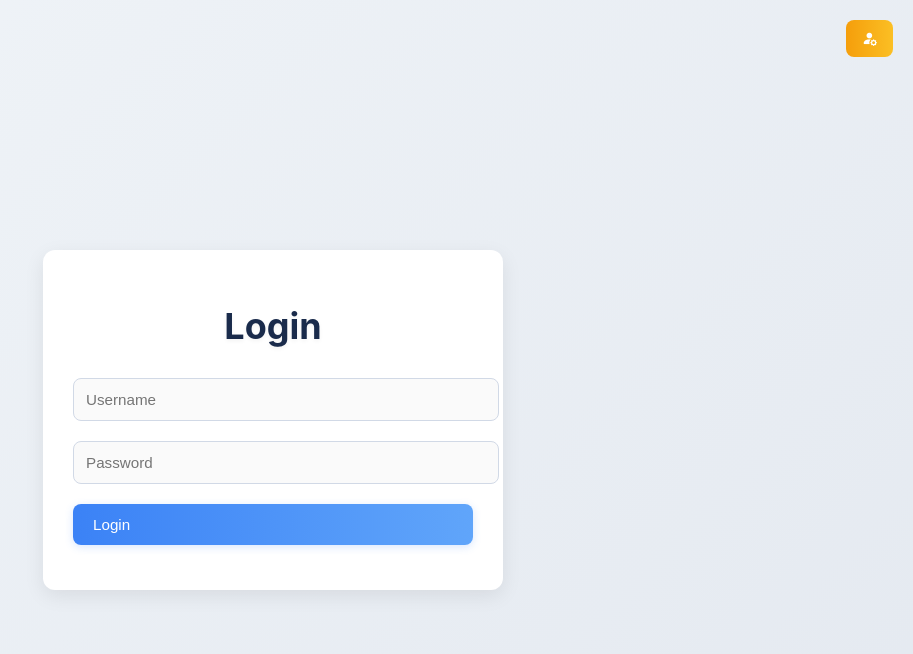
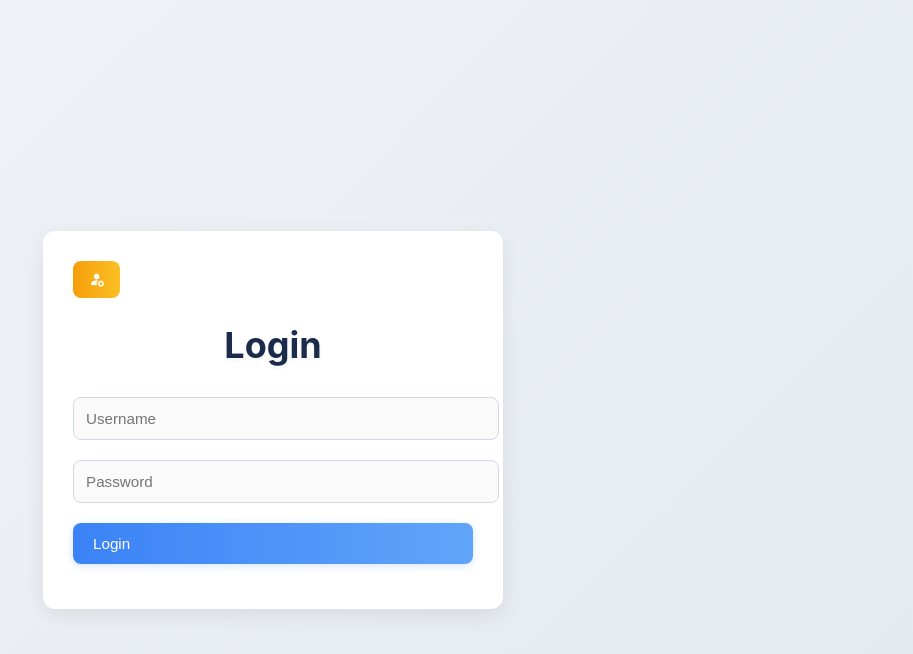
Before and after one commit to Peerasanti/Evaluation-Management-System, a plain HTML site: page Evaluation_Management_System/index.html in a window 1280 px wide. Shown: the whole page, without its empty margins (367-1280 px from the left). Drawn offline with nearby package versions, Linux system fonts and the light colour scheme.

Commit message:
fixed admin config pop-up position

```diff
--- a/Evaluation_Management_System/index.html
+++ b/Evaluation_Management_System/index.html
@@ -109,11 +109,12 @@
                 background: linear-gradient(90deg, #f59e0b, #fbbf24); /* Gradient เหลือง */
                 color: white;
                 padding: 10px 16px; /* ปรับขนาด */
-                position: absolute;
+                position: flxed;
                 top: 20px;
                 right: 20px;
                 font-size: 0.95rem;
                 border-radius: 8px;
+                z-index: 1000;
             }
 
             #config:hover {
```
Also changed, not shown: Evaluation_Management_System/Evaluation_page.html (+1 -1 lines).
